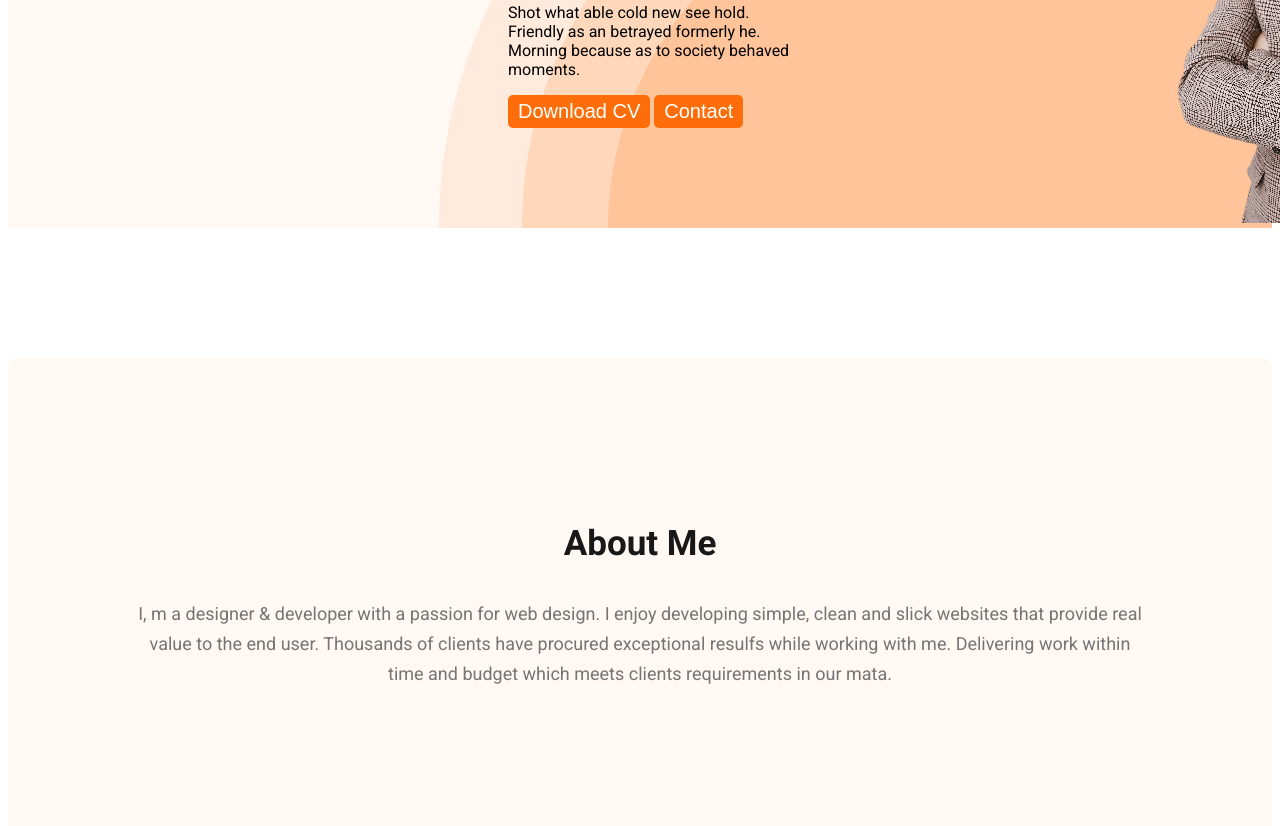
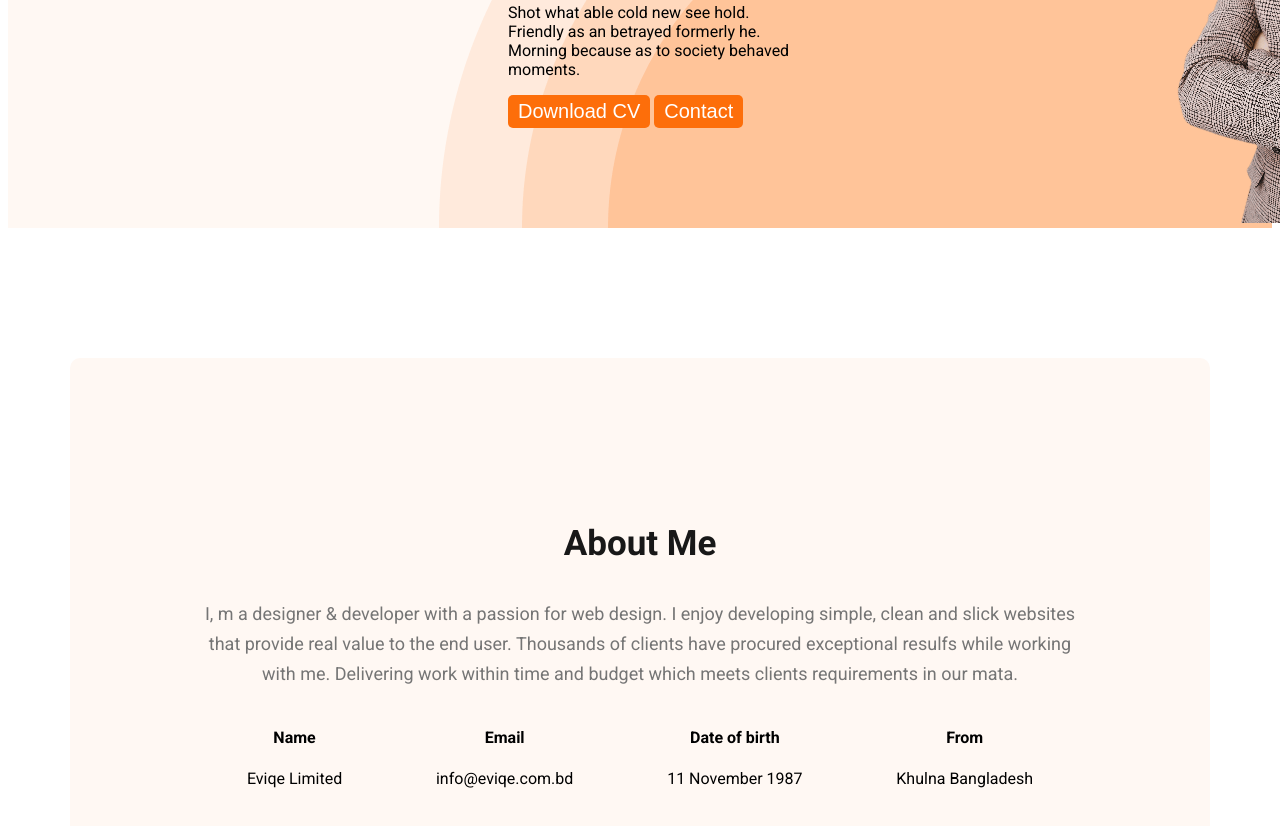
Before and after one commit to freelancermehdi1/Portfolio-Website, a plain HTML site: page index.html in a window 1280 px wide. Shown: the part 496-1322 px from the top of the page. Drawn offline with Linux system fonts and the light colour scheme.

Commit message:
about section complete

```diff
--- a/Styles/portfolio.css
+++ b/Styles/portfolio.css
@@ -69,7 +69,10 @@ nav a{
     margin-top: 15px;
 }
 /* main section Style */
-
+main{
+    max-width: 1140px;
+    margin: 0 auto;
+}
 
 
 /* about section style */
@@ -78,6 +81,13 @@ nav a{
     border-radius: 10px;
     background: #FFF8F3;
     margin: 130px 0px;
+}
+.about-info-container{
+    display: flex;
+    justify-content: space-around;
+}
+.about-info {
+    text-align: center;
 }
 .section-tittle {
              color:#181818;
--- a/index.html
+++ b/index.html
@@ -37,6 +37,24 @@
           <section class="about">
             <h3 class="section-tittle">About Me</h3>
             <p class="section-descripsion">I, m a designer & developer with a passion for web design. I enjoy developing simple, clean and slick websites that provide real value to the end user. Thousands of clients have procured exceptional resulfs while working with me. Delivering work within time and budget which meets clients requirements in our mata.</p>
+            <div class="about-info-container">
+             <div class="about-info">
+                <h4 class="info-tittle">Name</h4>
+                <p class="info-description">Eviqe Limited</p>
+             </div>
+             <div class="about-info">
+                <h4 class="info-tittle">Email</h4>
+                <p class="info-description">info@eviqe.com.bd</p>
+             </div>
+             <div class="about-info">
+                <h4 class="info-tittle">Date of birth</h4>
+                <p class="info-description">11 November 1987</p>
+             </div>
+             <div class="about-info">
+                <h4 class="info-tittle">From</h4>
+                <p class="info-description">Khulna Bangladesh</p>
+             </div>
+            </div>
           </section>
     </main>
     <footer>
```
